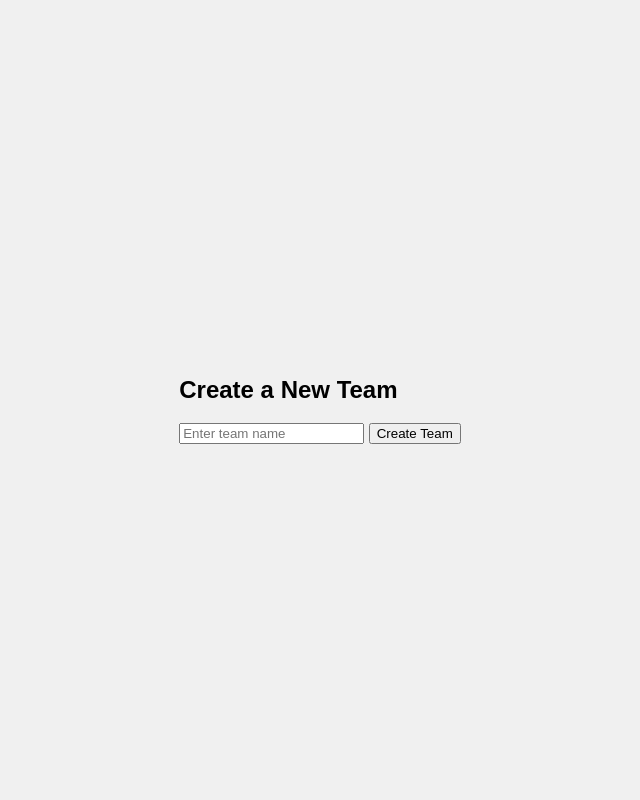
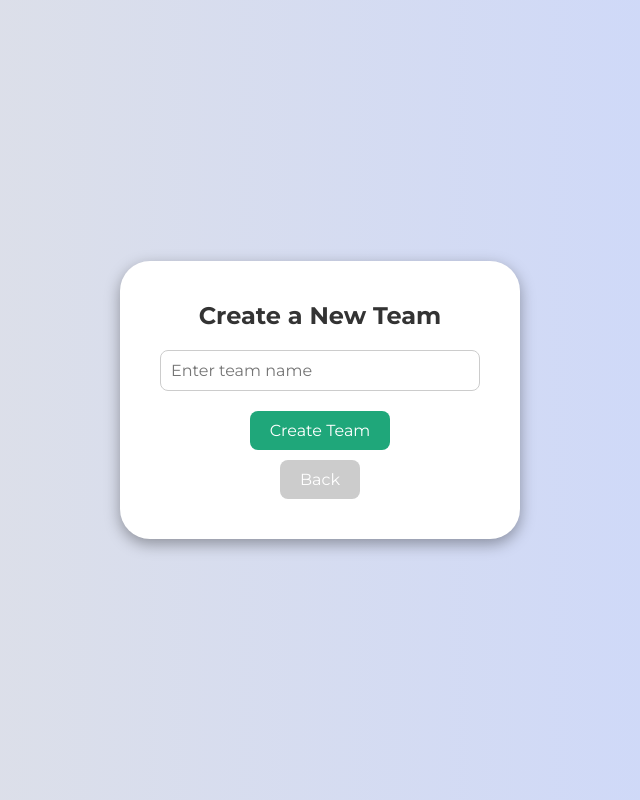
Before and after one commit to ryhoangf/ConnectCore, a Flask app: template website/templates/team_create.html in a window 1280 px wide. Shown: the whole page, without its empty margins (320-960 px from the left). Run offline with Flask 3, Linux system fonts and the light colour scheme; the template is opened without the code that fills it, so the values that code supplies are empty; parts of the project's set-up code (start-up, migrations or seed data) failed here and were passed over.

Commit message:
Update FE team_create

```diff
--- a/website/__init__.py
+++ b/website/__init__.py
@@ -9,7 +9,7 @@ login_manager=LoginManager()
 def create_app():
     app = Flask(__name__)
     app.config['SECRET_KEY'] = 'idont know'
-    app.config['SQLALCHEMY_DATABASE_URI'] = 'mysql+pymysql://root:19070403@localhost/connectcore'
+    app.config['SQLALCHEMY_DATABASE_URI'] = 'mysql+pymysql://root:al23078@localhost/connectcore'
     app.config['DEBUG']= True
     app.config['SQLALCHEMY_TRACK_MODIFICATIONS'] = False
 
--- /dev/null
+++ b/website/static/team_create.css
@@ -0,0 +1,95 @@
+@import url('https://fonts.googleapis.com/css2?family=Montserrat:wght@300;400;500;600;700&display=swap');
+
+* {
+    margin: 0;
+    padding: 0;
+    box-sizing: border-box;
+    font-family: 'Montserrat', sans-serif;
+}
+
+body {
+    background-color: #c9d6ff;
+    background: linear-gradient(to right, #e2e2e2, #c9d6ff);
+    display: flex;
+    align-items: center;
+    justify-content: center;
+    height: 100vh;
+}
+
+.container {
+    background-color: #fff;
+    border-radius: 30px;
+    box-shadow: 0 5px 15px rgba(0, 0, 0, 0.35);
+    overflow: hidden;
+    width: 400px;
+    max-width: 100%;
+    padding: 40px;
+    text-align: center;
+}
+
+.team-create-container h2 {
+    font-size: 24px;
+    margin-bottom: 20px;
+    color: #333;
+}
+
+.team-create-container form {
+    display: flex;
+    flex-direction: column;
+    align-items: center;
+}
+
+.team-create-container input[type="text"] {
+    padding: 10px;
+    margin-bottom: 20px;
+    border: 1px solid #ccc;
+    border-radius: 8px;
+    font-size: 16px;
+    transition: border-color 0.3s ease;
+    width: 100%;
+}
+
+.team-create-container input[type="text"]:focus {
+    border-color: #1fa77a;
+}
+
+.team-create-container button[type="submit"] {
+    background-color: #1fa77a;
+    color: white;
+    padding: 10px 20px;
+    border: none;
+    border-radius: 8px;
+    font-size: 16px;
+    cursor: pointer;
+    transition: background-color 0.3s ease;
+    margin-bottom: 10px;
+}
+
+.team-create-container button[type="submit"]:hover {
+    background-color: #137037;
+}
+
+.error {
+    color: red;
+    font-size: 14px;
+    display: none;
+}
+
+.input-error {
+    border-color: red;
+}
+
+.back-button {
+    background-color: #cccccc;
+    color: white;
+    padding: 10px 20px;
+    border: none;
+    border-radius: 8px;
+    font-size: 16px;
+    cursor: pointer;
+    transition: background-color 0.3s ease;
+}
+
+.back-button:hover {
+    background-color: #999999;
+}
--- /dev/null
+++ b/website/static/team_create.js
@@ -0,0 +1,26 @@
+document.getElementById('teamForm').addEventListener('submit', function(event) {
+    const teamNameInput = document.getElementById('teamName');
+    const errorMessage = document.getElementById('error-message');
+
+    if (teamNameInput.value.trim() === '') {
+        event.preventDefault();
+        errorMessage.textContent = 'Team name cannot be empty!';
+        errorMessage.style.display = 'block';
+        teamNameInput.classList.add('input-error');
+    } else {
+        errorMessage.style.display = 'none';
+        teamNameInput.classList.remove('input-error');
+    }
+});
+
+document.getElementById('teamName').addEventListener('input', function() {
+    const errorMessage = document.getElementById('error-message');
+    if (this.value.trim() !== '') {
+        errorMessage.style.display = 'none';
+        this.classList.remove('input-error');
+    }
+});
+
+document.getElementById('backButton').addEventListener('click', function() {
+    window.history.back();
+});
--- a/website/templates/team_create.html
+++ b/website/templates/team_create.html
@@ -4,15 +4,20 @@
     <meta charset="UTF-8">
     <meta name="viewport" content="width=device-width, initial-scale=1.0">
     <title>Create Team</title>
-    <link rel="stylesheet" href="{{ url_for('static', filename='team_select.css') }}">
+    <link rel="stylesheet" href="{{ url_for('static', filename='team_create.css') }}">
 </head>
 <body>
-    <div class="team-create-container">
-        <h2>Create a New Team</h2>
-        <form method="POST" action= "{{ url_for('views.team_create') }}">
-            <input type="text" name="name" placeholder="Enter team name" required>
-            <button type="submit">Create Team</button>
-        </form>
+    <div class="container" id="container">
+        <div class="team-create-container">
+            <h2>Create a New Team</h2>
+            <form id="teamForm" method="POST">
+                <input type="text" name="name" id="teamName" placeholder="Enter team name" required>
+                <button type="submit">Create Team</button>
+                <p id="error-message" class="error"></p>
+            </form>
+            <button id="backButton" class="back-button">Back</button>
+        </div>
     </div>
+    <script src="{{ url_for('static', filename='team_create.js') }}"></script>
 </body>
 </html>
```
